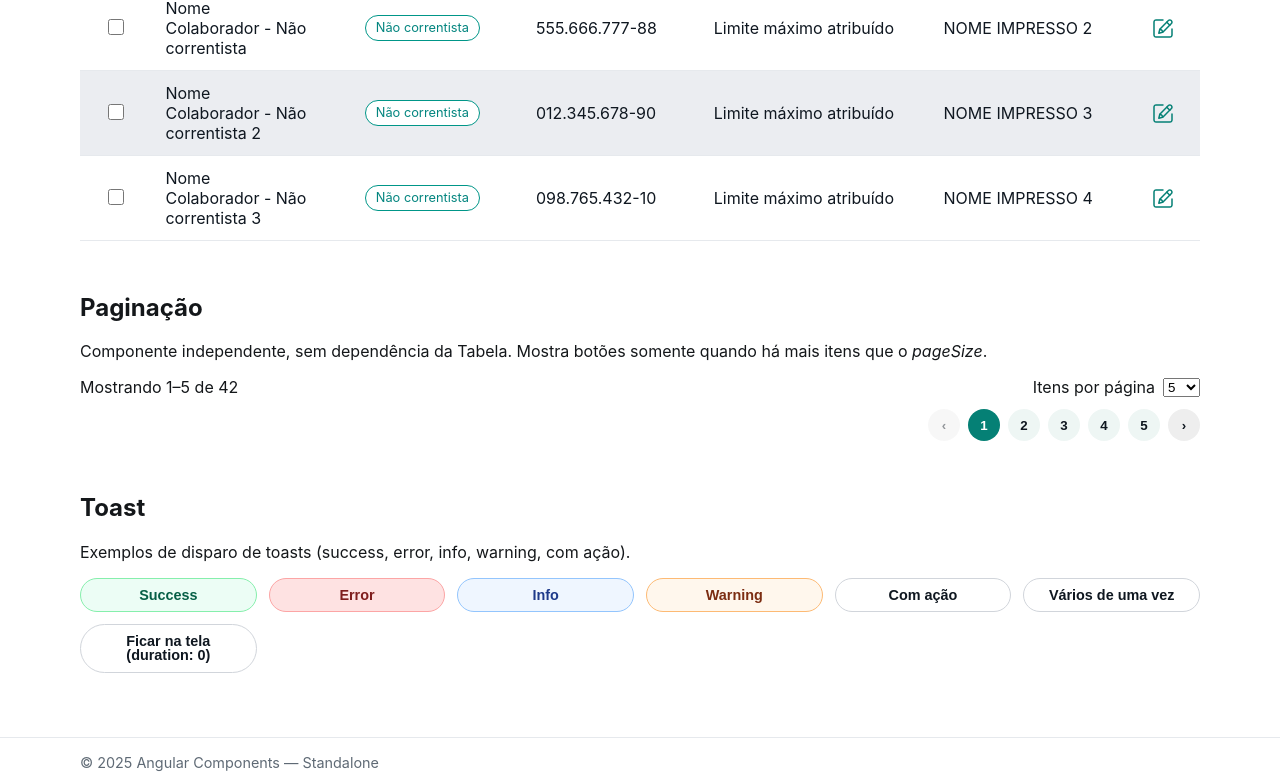
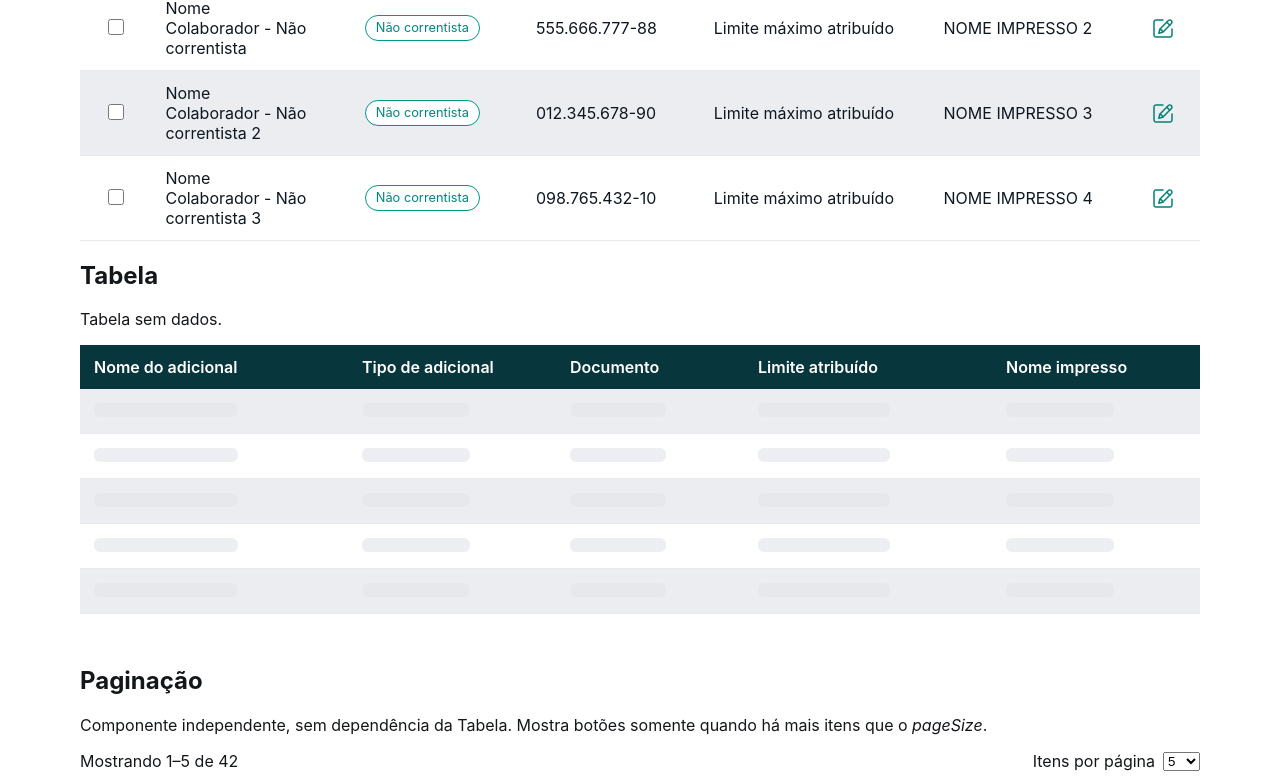
Before and after one commit to AysllaGomes/angular-components, an Angular app: page /demo in a window 1280 px wide. Shown: the part 1112-1893 px from the top of the page. Built offline with nearby package versions, Linux system fonts and the light colour scheme.

Commit message:
feat(table): add Loading & Empty states
- Inputs: [loading], [loadingRows], [emptyMessage]
- Skeleton rows enquanto carrega
- Empty state com colspan e mensagem customizável

```diff
--- a/src/app/demo/sections/table/table-demo.component.html
+++ b/src/app/demo/sections/table/table-demo.component.html
@@ -27,3 +27,17 @@
 
   </article>
 </section>
+
+<section id="table" class="demo-section">
+  <h2>Tabela</h2>
+  <p class="lead">Tabela sem dados.</p>
+
+  <article class="card">
+    <app-table
+      [columns]="columns"
+      [data]="[]"
+      [loading]="true"
+      [emptyMessage]="'Sem registros para exibir'">
+    </app-table>
+  </article>
+</section>
--- a/src/app/shared/components/table/table.component.html
+++ b/src/app/shared/components/table/table.component.html
@@ -19,7 +19,8 @@
     </tr>
   </thead>
 
-  <tbody>
+  <!-- DADOS -->
+  <tbody *ngIf="!loading && data.length > 0; else bodyEmptyOrLoading">
     <tr *ngFor="let row of data; index as i; trackBy: trackByIndex">
       <td *ngIf="selectable" class="col-select">
         <input type="checkbox"
@@ -115,4 +116,26 @@
       </td>
     </tr>
   </tbody>
+
+  <!-- EMPTY / LOADING -->
+  <ng-template #bodyEmptyOrLoading>
+    <!-- skeletons -->
+    <tbody *ngIf="loading">
+    <tr *ngFor="let _ of skeletonArray; let r = index">
+      <td *ngIf="selectable" class="col-select"><span class="sk sk--circle"></span></td>
+      <td *ngFor="let col of columns"><span class="sk sk--line"></span></td>
+      <td *ngIf="hasActions" class="col-actions"><span class="sk sk--circle"></span></td>
+    </tr>
+    </tbody>
+
+    <!-- vazio -->
+    <tbody *ngIf="!loading && data.length === 0">
+    <tr>
+      <td class="empty"
+          [attr.colspan]="columns.length + (selectable?1:0) + (hasActions?1:0)">
+        {{ emptyMessage }}
+      </td>
+    </tr>
+    </tbody>
+  </ng-template>
 </table>
--- a/src/app/shared/components/table/table.component.sass
+++ b/src/app/shared/components/table/table.component.sass
@@ -103,3 +103,34 @@ input[type="checkbox"]
 .icon-btn::-moz-focus-inner
   border: 0
   padding: 0
+
+@keyframes skPulse
+  0%
+    opacity: .6
+  50%
+    opacity: 1
+  100%
+    opacity: .6
+
+.sk
+  display: inline-block
+  background: #e5e7eb
+  border-radius: .375rem
+  animation: skPulse 1.2s ease-in-out infinite
+
+.sk--line
+  height: 14px
+  width: 60%
+  max-width: 240px
+  display: inline-block
+
+.sk--circle
+  width: 16px
+  height: 16px
+  border-radius: 9999px
+  display: inline-block
+
+td.empty
+  text-align: center
+  color: var(--tbl-muted)
+  padding: 24px 14px
--- a/src/app/shared/components/table/table.component.ts
+++ b/src/app/shared/components/table/table.component.ts
@@ -36,6 +36,14 @@ export class TableComponent<T = any> implements AfterContentInit {
 
   @ContentChildren(TableCellTemplateDirective) cellTemplates!: QueryList<TableCellTemplateDirective>;
   @ContentChild(TableActionsTemplateDirective) actionsTpl?: TableActionsTemplateDirective;
+
+  @Input() loading = false;
+  @Input() loadingRows = 5;
+  @Input() emptyMessage = 'Nenhum registro encontrado';
+
+  get skeletonArray() {
+    return Array.from({ length: Math.max(1, this.loadingRows) });
+  }
 
   private cellTplMap = new Map<string, TemplateRef<any>>();
 
```
Lines whose indentation alone changed are shown as unchanged.
